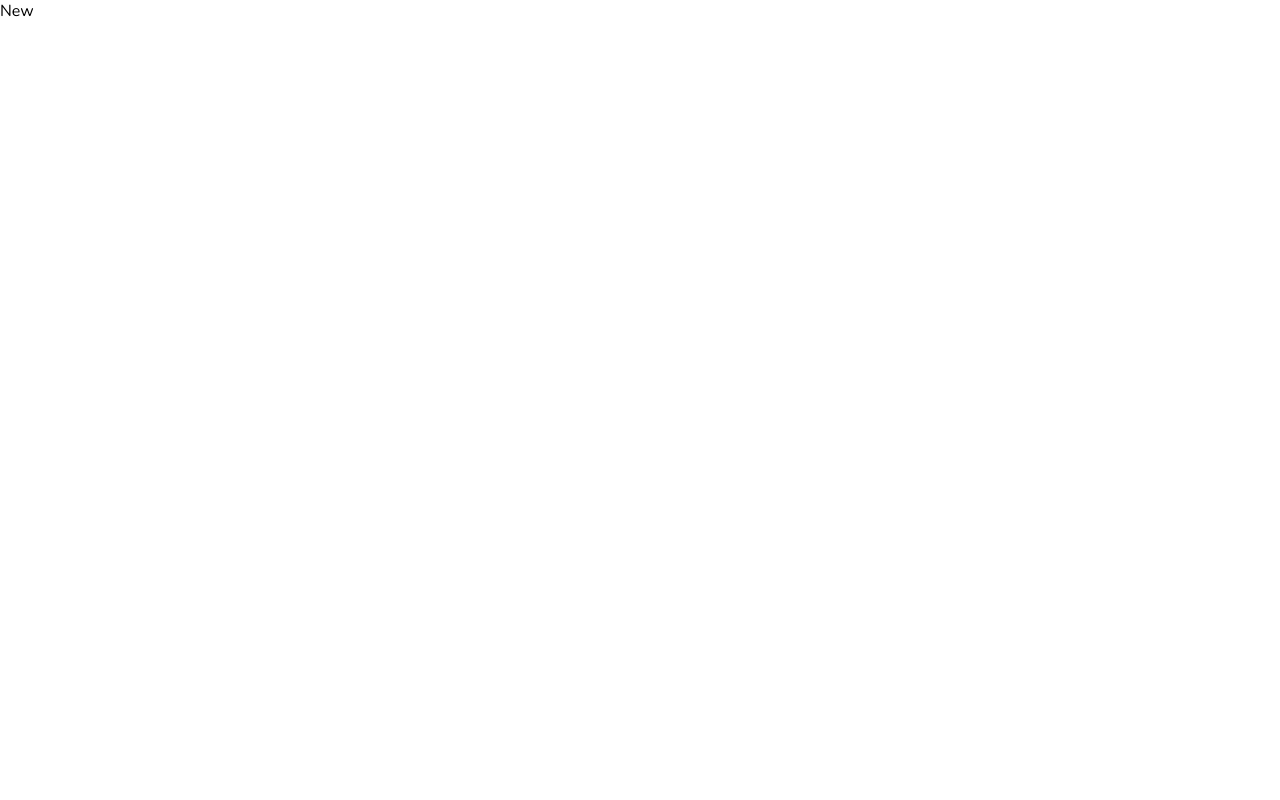
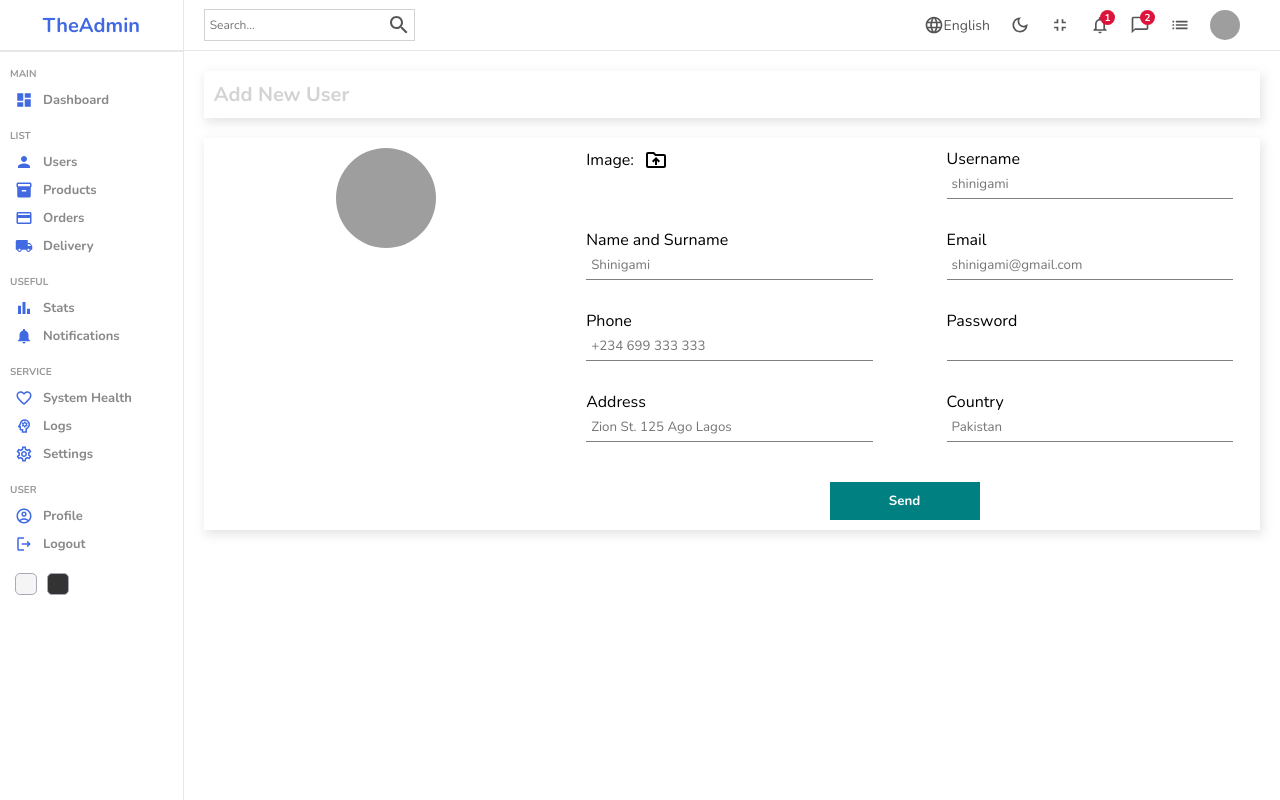
Before and after one commit to Anthony-obiako/admin-dashboard, a React (Create React App) app in the folder admin-dashboard/: page /users/new in a window 1280 px wide. Built offline with nearby package versions, Linux system fonts and the light colour scheme; grey boxes are pictures that could not be loaded; a web font is replaced by a local one.

Commit message:
Added links to the sidebar for navigation

```diff
--- a/admin-dashboard/src/App.js
+++ b/admin-dashboard/src/App.js
@@ -4,6 +4,7 @@
 import Single from "./pages/single/Single";
 import New from "./pages/new/New";
 import { BrowserRouter, Routes, Route } from "react-router-dom";
+import { productInputs, userInputs } from "./formSource";
 
 function App() {
   return (
@@ -16,12 +17,18 @@
             <Route path="users">
               <Route index element={<List />} />
               <Route path=":userId" element={<Single />} />
-              <Route path="new" element={<New />} />
+              <Route
+                path="new"
+                element={<New inputs={userInputs} title="Add New User" />}
+              />
             </Route>
             <Route path="products">
               <Route index element={<List />} />
               <Route path=":productId" element={<Single />} />
-              <Route path="new" element={<New />} />
+              <Route
+                path="new"
+                element={<New inputs={productInputs} title="Add New Product" />}
+              />
             </Route>
           </Route>
         </Routes>
--- a/admin-dashboard/src/components/sidebar/Sidebar.jsx
+++ b/admin-dashboard/src/components/sidebar/Sidebar.jsx
@@ -11,12 +11,15 @@
 import SettingsOutlinedIcon from "@mui/icons-material/SettingsOutlined";
 import AccountCircleOutlinedIcon from "@mui/icons-material/AccountCircleOutlined";
 import LogoutOutlinedIcon from "@mui/icons-material/LogoutOutlined";
+import { Link } from "react-router-dom";
 
 const Sidebar = () => {
   return (
     <div className="sidebar">
       <div className="top">
+        <Link to="/" style={{ textDecoration: "none" }}>
           <span className="logo">TheAdmin</span>
+        </Link>
       </div>
       <hr />
       <div className="center">
@@ -27,14 +30,18 @@
             <span>Dashboard</span>
           </li>
           <p className="title">LIST</p>
+          <Link to="/users" style={{ textDecoration: "none" }}>
             <li>
               <PersonIcon className="icon" />
               <span>Users</span>
             </li>
+          </Link>
+          <Link to="/products" style={{ textDecoration: "none" }}>
             <li>
               <Inventory2Icon className="icon" />
               <span>Products</span>
             </li>
+          </Link>
           <li>
             <CreditCardIcon className="icon" />
             <span>Orders</span>
--- a/admin-dashboard/src/pages/new/New.jsx
+++ b/admin-dashboard/src/pages/new/New.jsx
@@ -1,7 +1,61 @@
 import "./new.scss";
+import Sidebar from "../../components/sidebar/Sidebar";
+import Navbar from "../../components/navbar/Navbar";
+import DriveFolderUploadOutlinedIcon from "@mui/icons-material/DriveFolderUploadOutlined";
+import { useState } from "react";
 
-const New = () => {
-  return <div>New</div>;
+const New = ({ inputs, title }) => {
+  const [file, setFile] = useState("");
+
+  return (
+    <div className="new">
+      <Sidebar />
+      <div className="newContainer">
+        <Navbar />
+        <div className="top">
+          <h1>{title}</h1>
+        </div>
+        <div className="bottom">
+          <div className="left">
+            <img
+              src={
+                file
+                  ? URL.createObjectURL(file)
+                  : "https:icon-library.com/images/no-image-icon/no-image-icon-0.jpg"
+              }
+              alt=""
+              className="leftImg"
+            />
+          </div>
+          <div className="right">
+            <form>
+              <div className="formInput">
+                <label htmlFor="file">
+                  Image: <DriveFolderUploadOutlinedIcon className="icon" />
+                </label>
+                <input
+                  type="file"
+                  id="file"
+                  onChange={(e) => setFile(e.target.files[0])}
+                  style={{ display: "none" }}
+                />
+              </div>
+              {inputs.map((input) => (
+                <div className="formInput" key={input.id}>
+                  <label>{input.label}</label>
+                  <input
+                    type={input.type}
+                    placeholder={input.placeholder}
+                  ></input>
+                </div>
+              ))}
+              <button>Send</button>
+            </form>
+          </div>
+        </div>
+      </div>
+    </div>
+  );
 };
 
 export default New;
--- a/admin-dashboard/src/pages/new/new.scss
+++ b/admin-dashboard/src/pages/new/new.scss
@@ -0,0 +1,77 @@
+.new {
+  width: 100%;
+  display: flex;
+
+  .newContainer {
+    flex: 6;
+
+    .top,
+    .bottom {
+      -webkit-box-shadow: 2px 4px 10px 1px rgba(0, 0, 0, 0.47);
+      box-shadow: 2px 4px 10px 1px rgba(201, 201, 201, 0.47);
+      padding: 10px;
+      margin: 20px;
+      display: flex;
+
+      h1 {
+        color: lightgray;
+        font-size: 20px;
+      }
+
+      .left {
+        flex: 1;
+        text-align: center;
+
+        img {
+          width: 100px;
+          height: 100px;
+          border-radius: 50%;
+          object-fit: cover;
+        }
+      }
+
+      .right {
+        flex: 2;
+
+        form {
+          display: flex;
+          flex-wrap: wrap;
+          gap: 30px;
+          justify-content: space-around;
+
+          .formInput {
+            width: 40%;
+
+            label {
+              display: flex;
+              align-items: center;
+              gap: 10px;
+
+              .icon {
+                cursor: pointer;
+              }
+            }
+
+            input {
+              width: 100%;
+              padding: 5px;
+              border: none;
+              border-bottom: 1px solid gray;
+            }
+          }
+
+          button {
+            width: 150px;
+            padding: 10px;
+            border: none;
+            background-color: teal;
+            color: white;
+            font-weight: bold;
+            cursor: pointer;
+            margin-top: 10px;
+          }
+        }
+      }
+    }
+  }
+}
```
Lines whose indentation alone changed are shown as unchanged.
